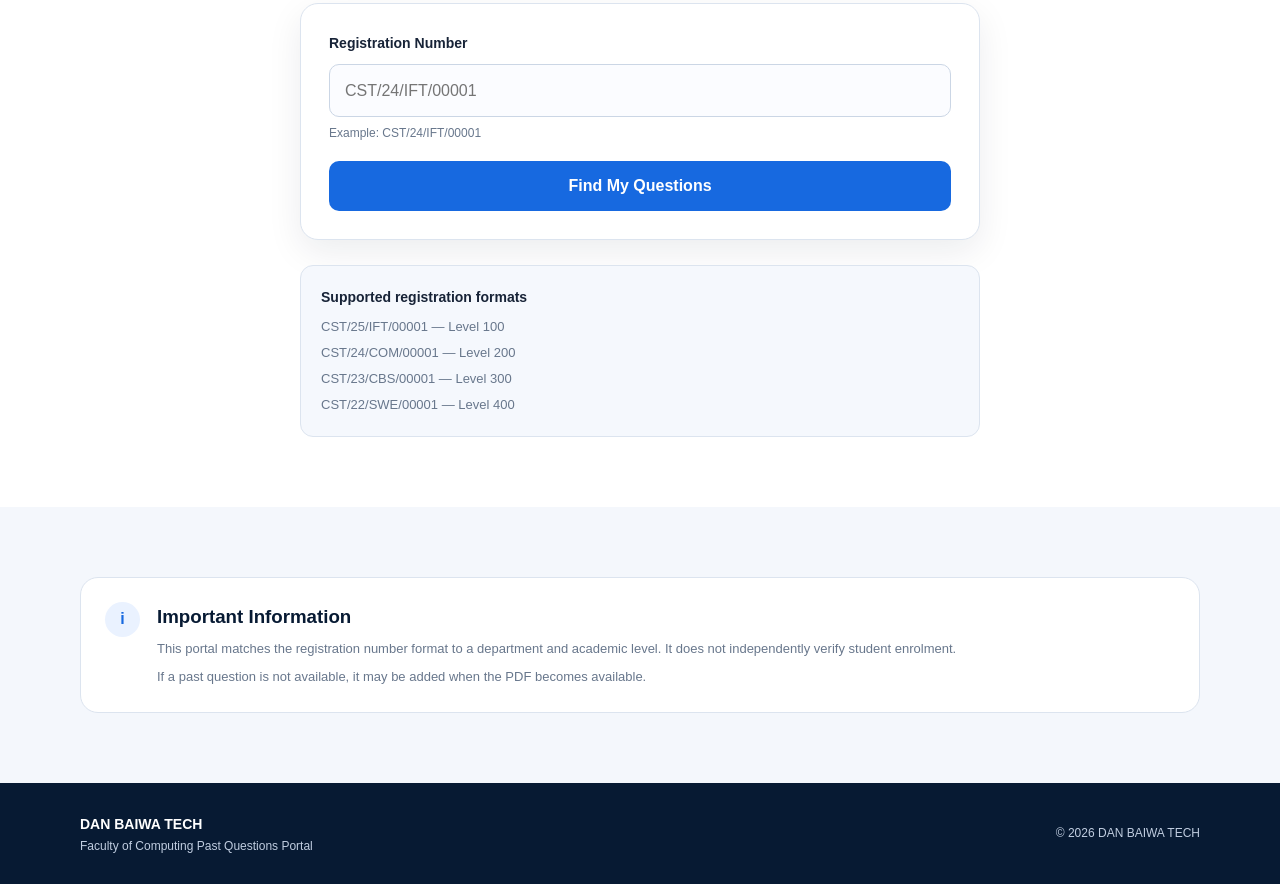
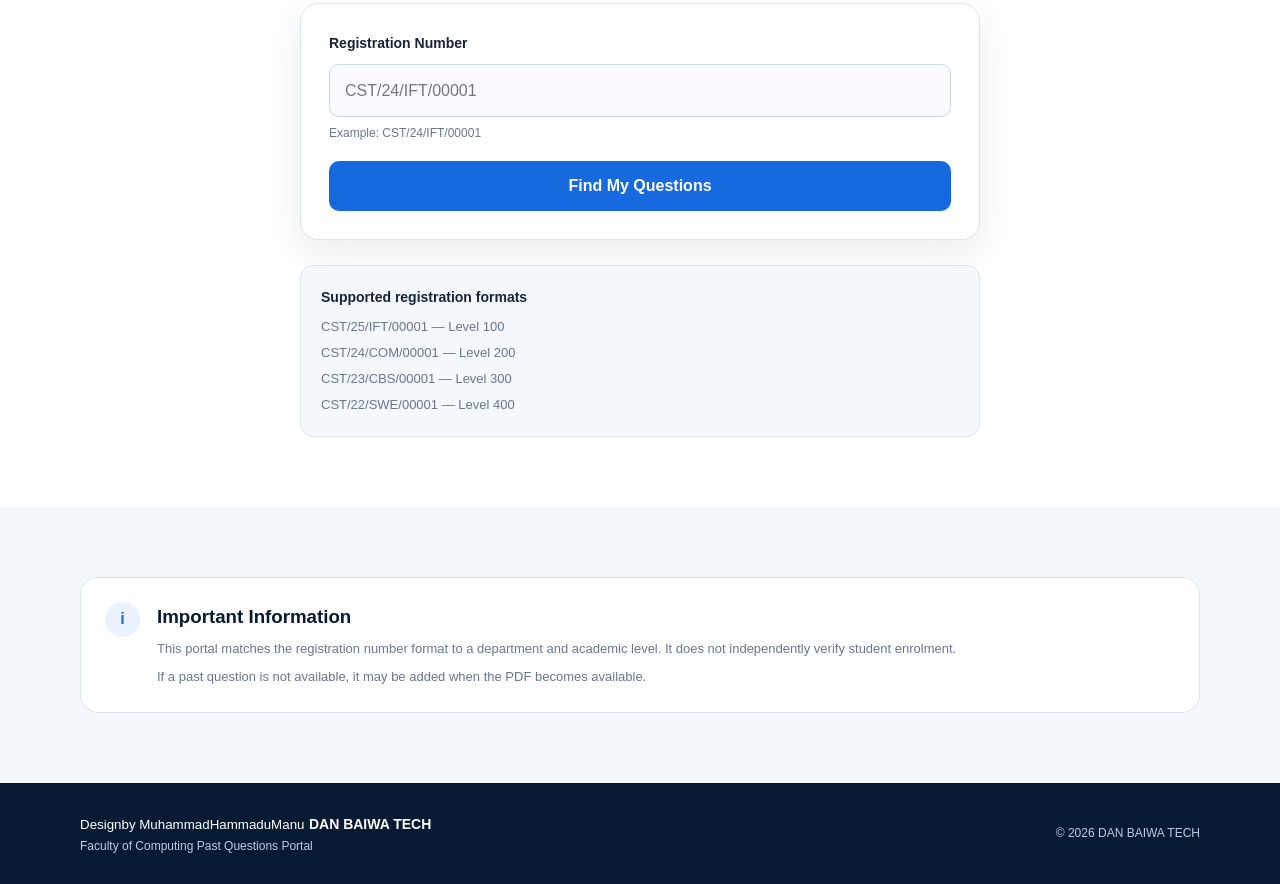
Before and after one commit to muhammadshareep87-lab/buk-computing-archive, a website: page index.html in a window 1280 px wide. Shown: the part 899-1783 px from the top of the page. Drawn offline with Linux system fonts and the light colour scheme.

Commit message:
Update index.html

```diff
--- a/index.html
+++ b/index.html
@@ -144,6 +144,7 @@
     <footer class="site-footer">
         <div class="container footer-content">
             <div>
+                <small>Designby MuhammadHammaduManu</small>
                 <strong>DAN BAIWA TECH</strong>
                 <p>Faculty of Computing Past Questions Portal</p>
             </div>
```
